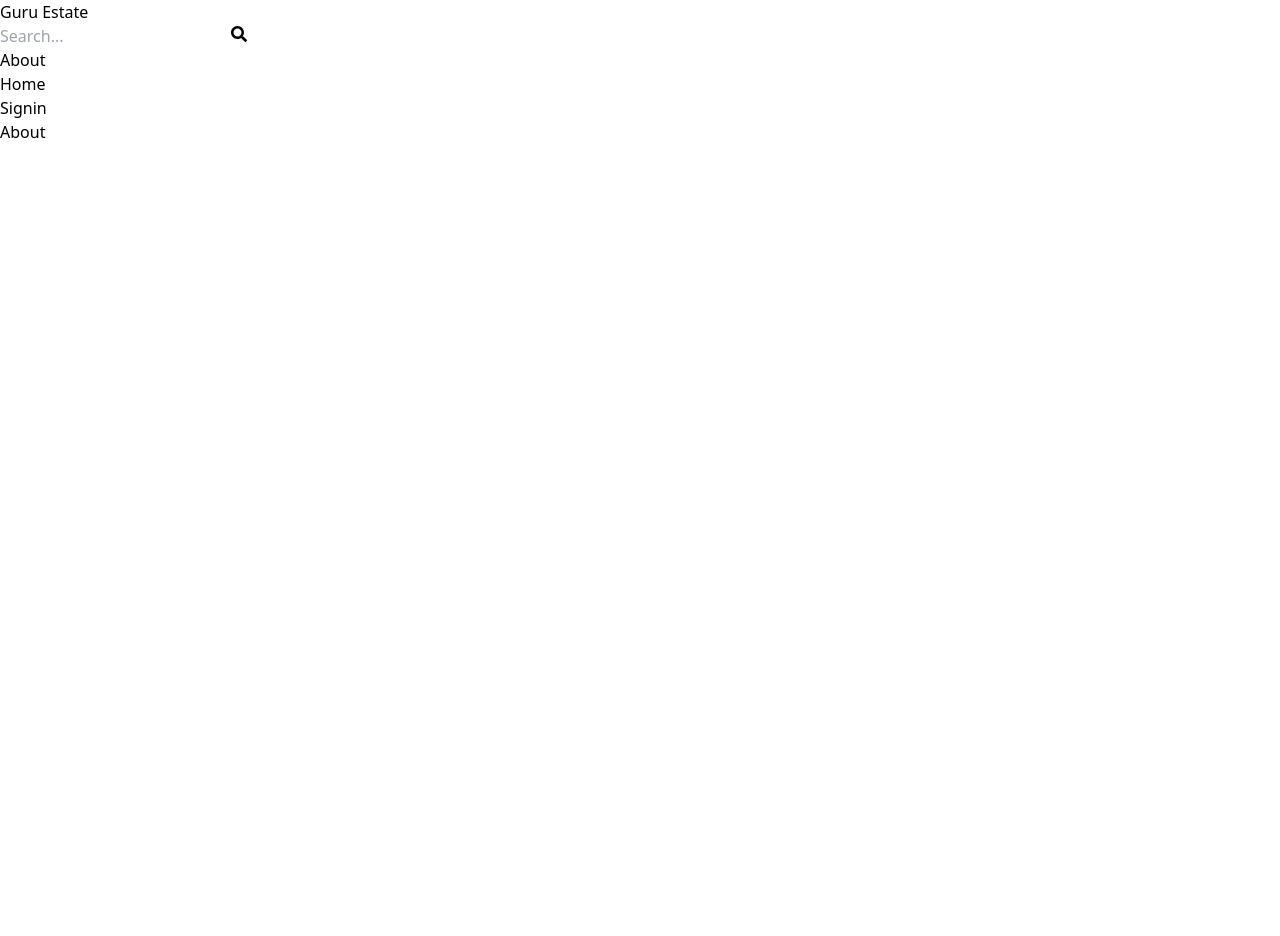
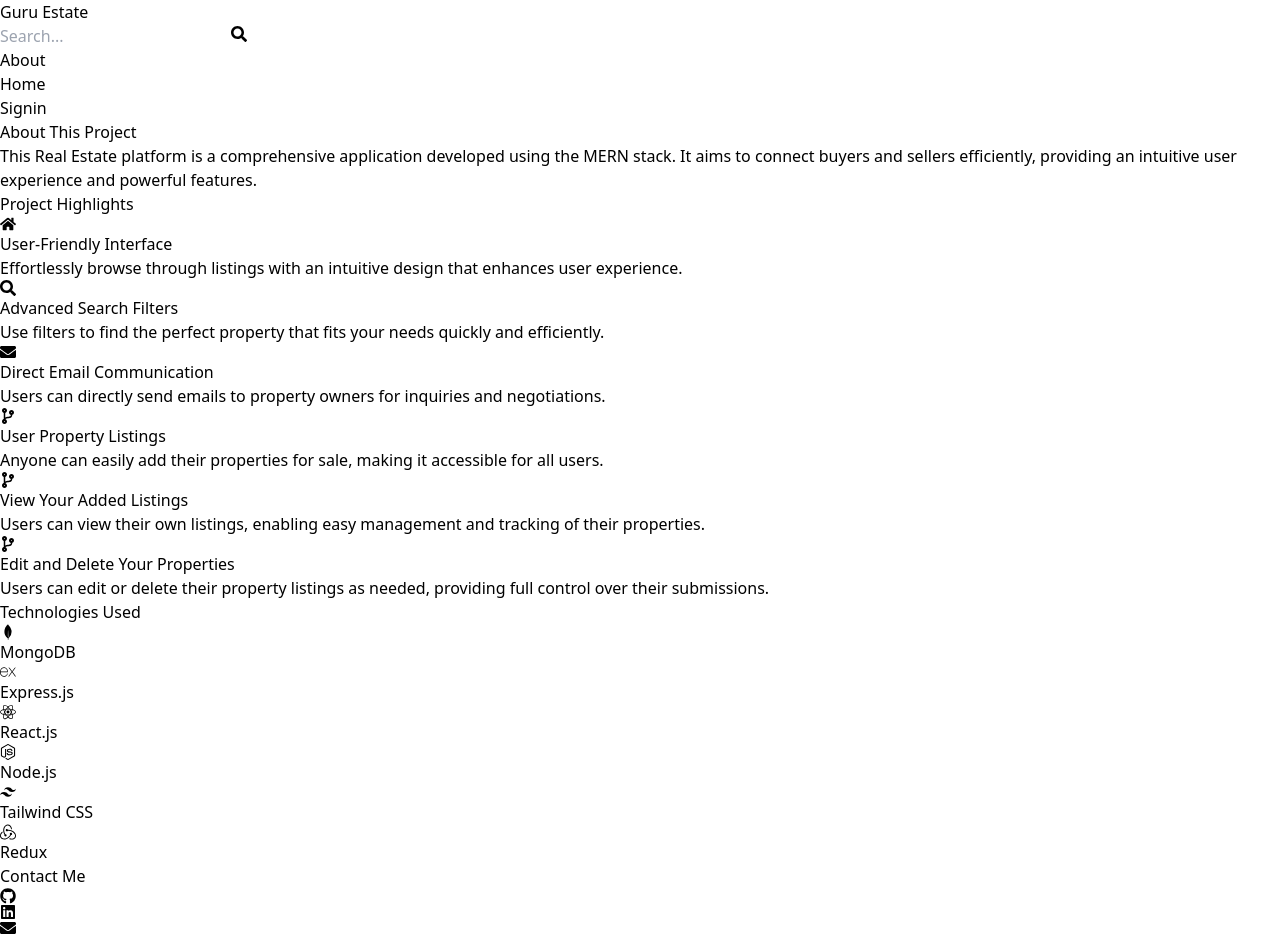
Before and after one commit to Guru07K/Guru-Real-Estate, a React (Vite) app in the folder client/: page /about in a window 1280 px wide. Before the commit the page ends 800 px from the top, so only its background shows below. Built offline with nearby package versions, Linux system fonts and the light colour scheme.

Commit message:
add about page

```diff
--- a/client/src/pages/About.jsx
+++ b/client/src/pages/About.jsx
@@ -1,9 +1,118 @@
-import React from 'react'
+import React from 'react';
+import { FaHome, FaSearch, FaEnvelope, FaCodeBranch, FaGithub, FaLinkedin } from 'react-icons/fa';
+import { SiMongodb, SiExpress, SiReact, SiNodedotjs, SiTailwindcss, SiRedux } from 'react-icons/si';
 
 const About = () => {
   return (
-    <div>About</div>
-  )
-}
+    <div className="container mx-auto px-4 py-10 bg-white text-white">
+      <h1 className="text-5xl font-bold text-center mb-6 text-gray-900">About This Project</h1>
 
-export default About
+      <p className="text-lg text-center mb-10 max-w-3xl mx-auto text-gray-900">
+        This Real Estate platform is a comprehensive application developed using the MERN stack.
+        It aims to connect buyers and sellers efficiently, providing an intuitive user experience and powerful features.
+      </p>
+
+      <h2 className="text-3xl font-semibold text-center mb-6 text-gray-900">Project Highlights</h2>
+      <div className="grid grid-cols-1 md:grid-cols-2 lg:grid-cols-3 gap-6">
+        <div className="bg-gray-800 shadow-lg rounded-lg p-6 hover:shadow-xl transition-shadow duration-300">
+          <FaHome className="text-white text-4xl mb-2" />
+          <h3 className="text-xl font-semibold mb-2">User-Friendly Interface</h3>
+          <p className="text-gray-300">
+            Effortlessly browse through listings with an intuitive design that enhances user experience.
+          </p>
+        </div>
+        <div className="bg-gray-800 shadow-lg rounded-lg p-6 hover:shadow-xl transition-shadow duration-300">
+          <FaSearch className="text-white text-4xl mb-2" />
+          <h3 className="text-xl font-semibold mb-2">Advanced Search Filters</h3>
+          <p className="text-gray-300">
+            Use filters to find the perfect property that fits your needs quickly and efficiently.
+          </p>
+        </div>
+        <div className="bg-gray-800 shadow-lg rounded-lg p-6 hover:shadow-xl transition-shadow duration-300">
+          <FaEnvelope className="text-white text-4xl mb-2" />
+          <h3 className="text-xl font-semibold mb-2">Direct Email Communication</h3>
+          <p className="text-gray-300">
+            Users can directly send emails to property owners for inquiries and negotiations.
+          </p>
+        </div>
+        <div className="bg-gray-800 shadow-lg rounded-lg p-6 hover:shadow-xl transition-shadow duration-300">
+          <FaCodeBranch className="text-white text-4xl mb-2" />
+          <h3 className="text-xl font-semibold mb-2">User Property Listings</h3>
+          <p className="text-gray-300">
+            Anyone can easily add their properties for sale, making it accessible for all users.
+          </p>
+        </div>
+        <div className="bg-gray-800 shadow-lg rounded-lg p-6 hover:shadow-xl transition-shadow duration-300">
+          <FaCodeBranch className="text-white text-4xl mb-2" />
+          <h3 className="text-xl font-semibold mb-2">View Your Added Listings</h3>
+          <p className="text-gray-300">
+            Users can view their own listings, enabling easy management and tracking of their properties.
+          </p>
+        </div>
+        <div className="bg-gray-800 shadow-lg rounded-lg p-6 hover:shadow-xl transition-shadow duration-300">
+          <FaCodeBranch className="text-white text-4xl mb-2" />
+          <h3 className="text-xl font-semibold mb-2">Edit and Delete Your Properties</h3>
+          <p className="text-gray-300">
+            Users can edit or delete their property listings as needed, providing full control over their submissions.
+          </p>
+        </div>
+      </div>
+
+      <h2 className="text-3xl font-semibold text-center mb-6 mt-16 text-gray-900">Technologies Used</h2>
+      <div className="flex justify-center space-x-10 mb-10">
+        <div className="flex items-center space-x-2">
+          <SiMongodb className="text-green-600 text-6xl" />
+          <span className="text-gray-900 text-xl">MongoDB</span>
+        </div>
+        <div className="flex items-center space-x-2">
+          <SiExpress className="text-gray-600 text-6xl" />
+          <span className="text-gray-900 text-xl">Express.js</span>
+        </div>
+        <div className="flex items-center space-x-2">
+          <SiReact className="text-blue-600 text-6xl" />
+          <span className="text-gray-900 text-xl">React.js</span>
+        </div>
+        <div className="flex items-center space-x-2">
+          <SiNodedotjs className="text-green-800 text-6xl" />
+          <span className="text-gray-900 text-xl">Node.js</span>
+        </div>
+        <div className="flex items-center space-x-2">
+          <SiTailwindcss className="text-teal-600 text-6xl" />
+          <span className="text-gray-900 text-xl">Tailwind CSS</span>
+        </div>
+        <div className="flex items-center space-x-2">
+          <SiRedux className="text-purple-600 text-6xl" />
+          <span className="text-gray-900 text-xl">Redux</span>
+        </div>
+      </div>
+
+      <h2 className="text-3xl mt-20 font-semibold text-center mb-6 mt-10 text-gray-900">Contact Me</h2>
+      <div className="flex justify-center space-x-4 mb-8">
+        <a
+          href="https://github.com/Guru07K"
+          target="_blank"
+          rel="noopener noreferrer"
+          className="bg-transparent text-gray-700 hover:bg-gray-200 py-2 px-2 rounded-full transition duration-200 flex items-center"
+        >
+          <FaGithub className="text-gray-700 text-4xl hover:scale-150" />
+        </a>
+        <a
+          href="https://www.linkedin.com/in/gnanaguruk/"
+          target="_blank"
+          rel="noopener noreferrer"
+          className="bg-transparent text-gray-700 hover:bg-gray-200 py-2 px-2 rounded-full transition duration-200 flex items-center"
+        >
+          <FaLinkedin className="text-gray-700 text-4xl hover:scale-150" />
+        </a>
+        <a
+          href="mailto:gnanaguru704@gmail.com"
+          className="bg-transparent text-gray-700 hover:bg-gray-200 py-2 px-2 rounded-full transition duration-200 flex items-center"
+        >
+          <FaEnvelope className="text-gray-700 text-4xl hover:scale-150" />
+        </a>
+      </div>
+    </div>
+  );
+};
+
+export default About;
--- a/package.json
+++ b/package.json
@@ -5,6 +5,7 @@
   "main": "index.js",
   "scripts": {
     "test": "echo \"Error: no test specified\" && exit 1",
+    "dev" : "nodemon backend/index.js",
     "start": "node backend/index.js",
     "build": "npm install && npm install --prefix client && npm run build --prefix client"
   },
```
